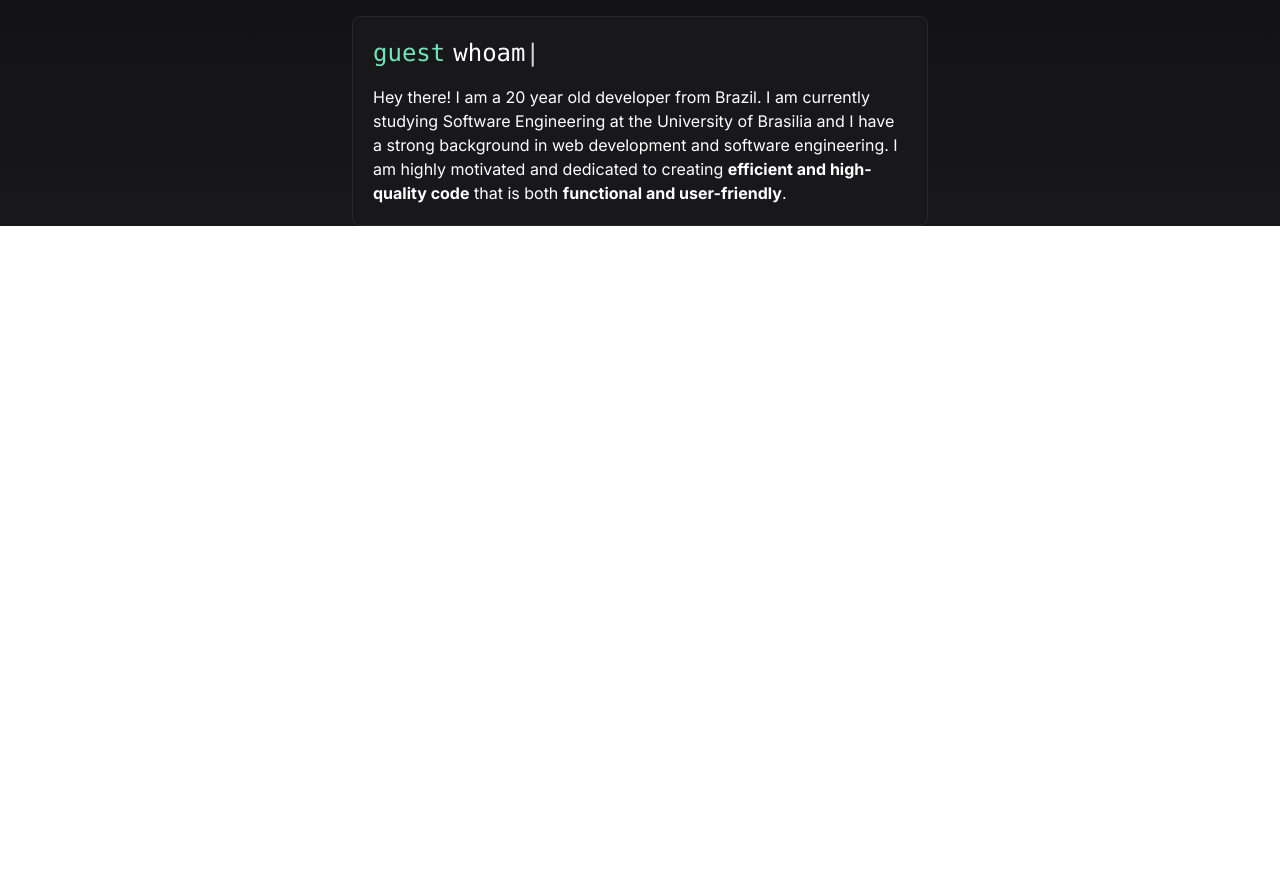
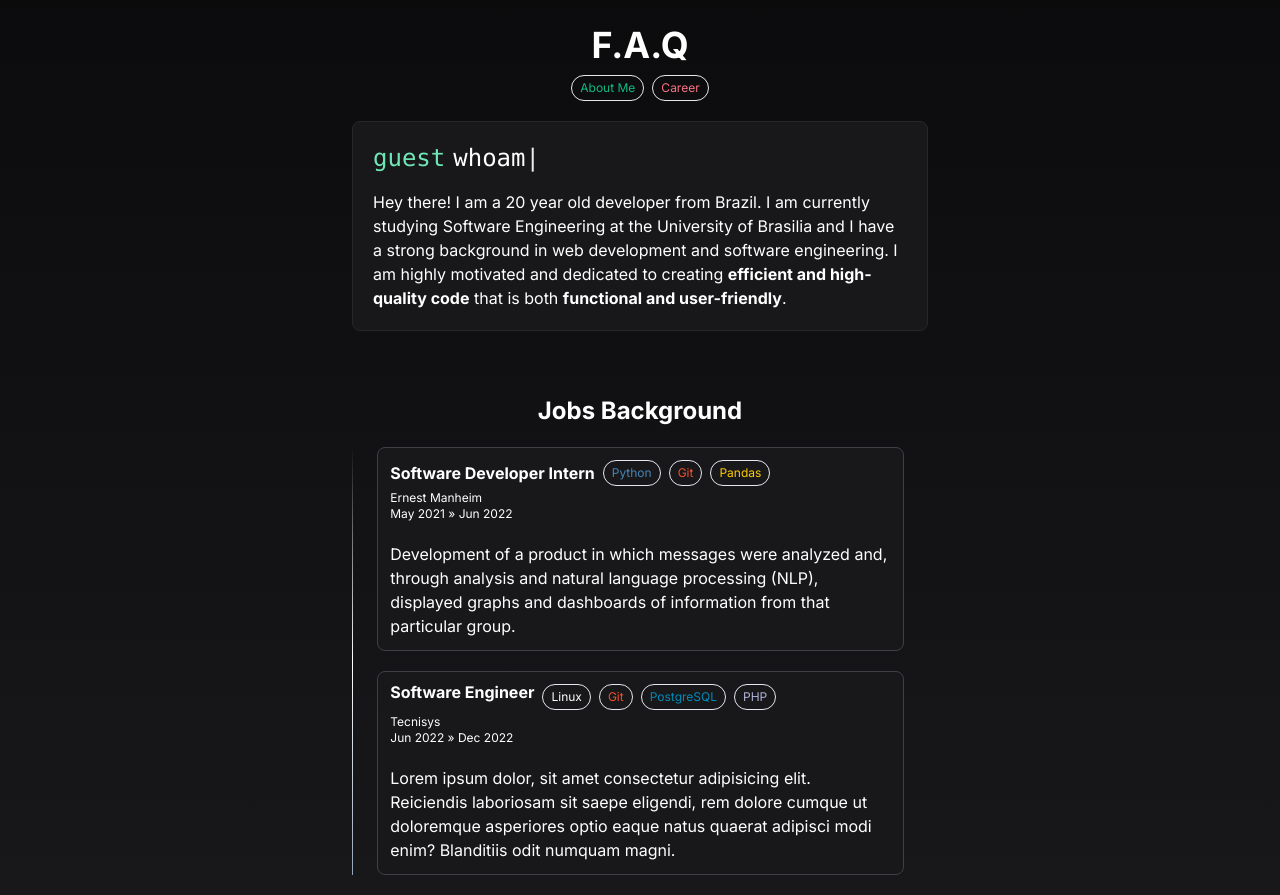
Before and after one commit to bitterteriyaki/portfolio, a Next.js app: page / in a window 1280 px wide. Shown: the part 800-1695 px from the top of the page. Before the commit the page ends 1026 px from the top, so only its background shows below. Built offline with nearby package versions, Linux system fonts and the light colour scheme; a web font is replaced by a local one.

Commit message:
feat: add job background section

```diff
--- a/components/Card.tsx
+++ b/components/Card.tsx
@@ -1,3 +1,4 @@
+import { motion } from 'framer-motion';
 import { useState } from 'react';
 import Shine from './Shine';
 
@@ -46,14 +47,17 @@ function Card(props: { children: React.ReactNode }) {
   }
 
   return (
-    <div
+    <motion.div
       className={classes.join(' ')}
       onMouseMove={handleMouseMove}
       onMouseOut={handleMouseOut}
+      initial={{ opacity: 0 }}
+      whileInView={{ opacity: 1 }}
+      transition={{ delay: 0.1 }}
     >
       {props.children}
       <Shine x={coords.x} y={coords.y} />
-    </div>
+    </motion.div>
   );
 }
 
--- /dev/null
+++ b/components/Job.tsx
@@ -0,0 +1,20 @@
+function Job(props: { children: React.ReactNode }) {
+  const classes = [
+    'p-3',
+    'border',
+    'border-solid',
+    'border-zinc-700',
+    'rounded-lg',
+    'bg-zinc-900',
+    'hover:bg-zinc-800',
+    'duration-150',
+    'hover:drop-shadow-xl',
+    'hover:translate-x-2',
+    'ease-out',
+    'w-11/12',
+  ];
+
+  return <div className={classes.join(' ')}>{props.children}</div>;
+}
+
+export default Job;
--- /dev/null
+++ b/components/Tag.tsx
@@ -0,0 +1,15 @@
+function Tag(props: { children: React.ReactNode; color: string }) {
+  const classes = [
+    props.color,
+    'border',
+    'border-solid',
+    'px-2',
+    'py-1',
+    'rounded-full',
+    'text-xs',
+  ];
+
+  return <span className={classes.join(' ')}>{props.children}</span>;
+}
+
+export default Tag;
--- a/components/TerminalText.tsx
+++ b/components/TerminalText.tsx
@@ -25,7 +25,7 @@ function TerminalText(props: { text: string }) {
   }, [text, typing]);
 
   return (
-    <h2 className="mb-4">
+    <h3 className="mb-4">
       <code className="bg-inherit text-2xl">
         <span className="mr-2 text-emerald-300">
           guest
@@ -34,7 +34,7 @@ function TerminalText(props: { text: string }) {
         <span>{text}</span>
         <span className="animate-pulse">|</span>
       </code>
-    </h2>
+    </h3>
   );
 }
 
--- a/pages/index.tsx
+++ b/pages/index.tsx
@@ -4,6 +4,8 @@ import BubbleHover from '@/components/BubbleHover';
 import Invite from '@/components/Invite';
 import Card from '@/components/Card';
 import TerminalText from '@/components/TerminalText';
+import Tag from '@/components/Tag';
+import Job from '@/components/Job';
 
 function Home() {
   return (
@@ -15,16 +17,25 @@ function Home() {
 
       <main>
         <section className="grid place-items-center">
-          <div className="mb-4 flex h-screen flex-col items-center justify-center">
+          <div className="mb-4 flex h-screen w-5/6 flex-col items-center justify-center">
             <BubbleHover />
             <Invite />
           </div>
+          <div className="grid w-full place-items-center gap-16">
             <motion.div
-            className="grid w-5/6 max-w-6xl grid-flow-col place-items-center gap-6"
+              className="grid w-5/6 place-items-center gap-5"
               initial={{ opacity: 0 }}
               whileInView={{ opacity: 1 }}
-            transition={{ delay: 0.1 }}
             >
+              <div>
+                <h2 className="text-center text-4xl font-bold leading-relaxed text-white">
+                  F.A.Q
+                </h2>
+                <div className="flex justify-center gap-2">
+                  <Tag color="text-emerald-500">About Me</Tag>
+                  <Tag color="text-rose-400">Career</Tag>
+                </div>
+              </div>
               <Card>
                 <TerminalText text="whoami" />
                 <p>
@@ -37,6 +48,68 @@ function Home() {
                 </p>
               </Card>
             </motion.div>
+            <motion.div
+              className="mb-5 grid max-w-4xl place-items-center gap-5 md:w-1/2"
+              initial={{ opacity: 0 }}
+              whileInView={{ opacity: 1 }}
+              transition={{ delay: 0.25 }}
+            >
+              <h4 className="text-center text-2xl font-bold text-white">
+                Jobs Background
+              </h4>
+              <div className="flex max-w-xl">
+                <div className="hidden w-1 rounded-full bg-gradient-to-b from-transparent via-white to-slate-400 md:block" />
+                <div className="grid place-items-center gap-5 text-white">
+                  <Job>
+                    <div className="grid gap-5">
+                      <div>
+                        <div className="mb-1 flex place-items-center gap-2">
+                          <h3 className="font-bold leading-none">
+                            Software Developer Intern
+                          </h3>
+                          <Tag color="text-[#4584b6]">Python</Tag>
+                          <Tag color="text-[#f34f29]">Git</Tag>
+                          <Tag color="text-[#ffca00]">Pandas</Tag>
+                        </div>
+                        <p className="text-xs">Ernest Manheim</p>
+                        <p className="text-xs">May 2021 » Jun 2022</p>
+                      </div>
+                      <div>
+                        Development of a product in which messages were analyzed
+                        and, through analysis and natural language processing
+                        (NLP), displayed graphs and dashboards of information
+                        from that particular group.
+                      </div>
+                    </div>
+                  </Job>
+                  <Job>
+                    <div className="grid gap-5">
+                      <div>
+                        <div className="mb-1 flex gap-2">
+                          <h3 className="font-bold leading-none">
+                            Software Engineer
+                          </h3>
+                          <Tag color="text-white">Linux</Tag>
+                          <Tag color="text-[#f34f29]">Git</Tag>
+                          <Tag color="text-[#008bb9]">PostgreSQL</Tag>
+                          <Tag color="text-[#aeb2d5]">PHP</Tag>
+                        </div>
+                        <p className="text-xs">Tecnisys</p>
+                        <p className="text-xs">Jun 2022 » Dec 2022</p>
+                      </div>
+                      <div>
+                        Lorem ipsum dolor, sit amet consectetur adipisicing
+                        elit. Reiciendis laboriosam sit saepe eligendi, rem
+                        dolore cumque ut doloremque asperiores optio eaque natus
+                        quaerat adipisci modi enim? Blanditiis odit numquam
+                        magni.
+                      </div>
+                    </div>
+                  </Job>
+                </div>
+              </div>
+            </motion.div>
+          </div>
         </section>
       </main>
     </>
```
Lines whose indentation alone changed are shown as unchanged.
